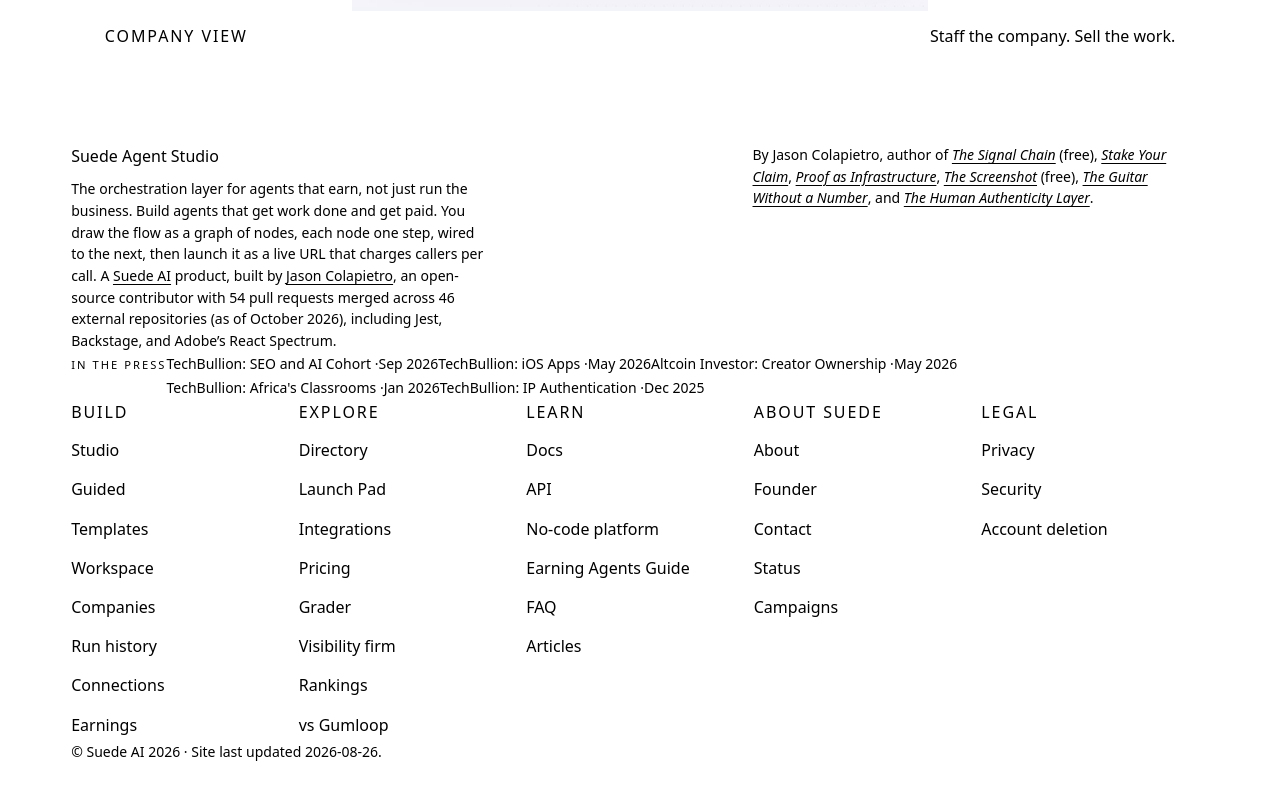
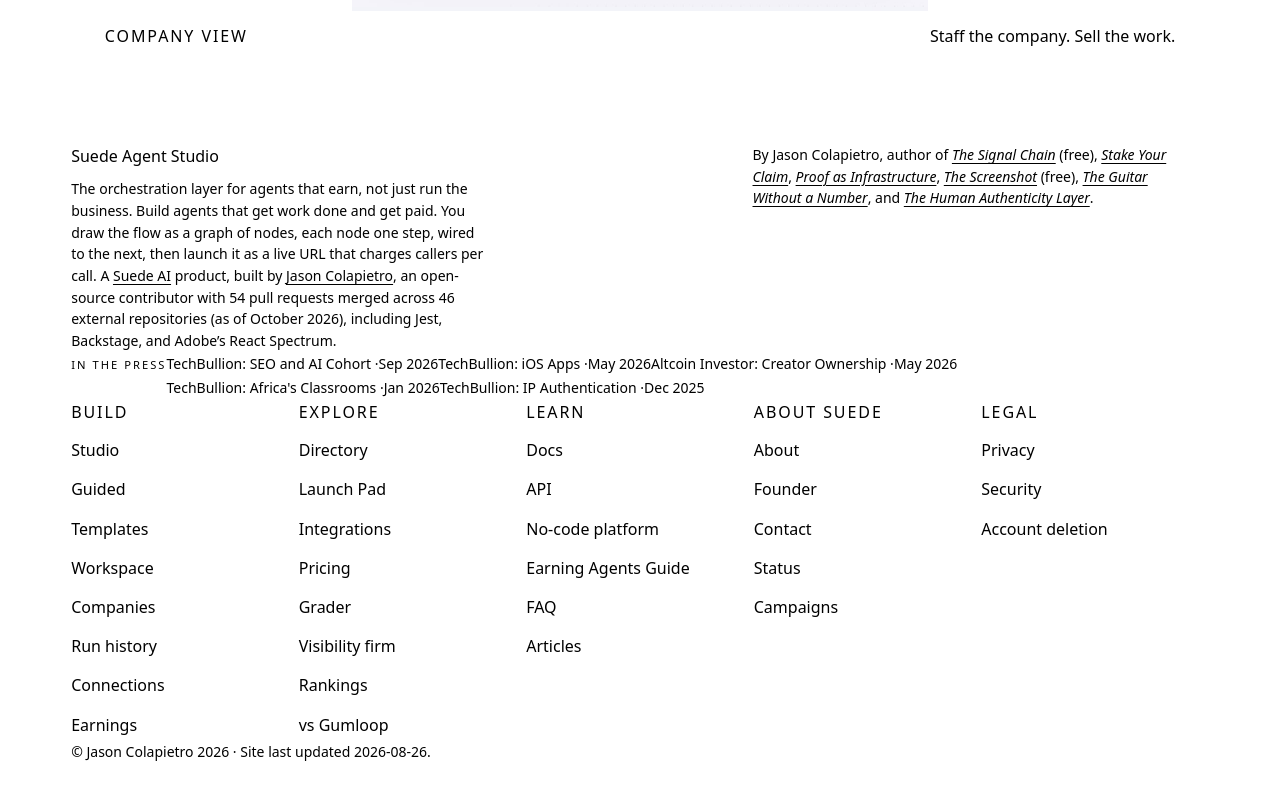
Before and after one commit to JasonColapietro/suede-webmcp-challenge, a Next.js app: page /fit in a window 1280 px wide. Shown: the part 2827-3627 px from the top of the page. Built offline with nearby package versions, Linux system fonts and the light colour scheme; no server answers.

Commit message:
Name Jason Colapietro in the site footer copyright

```diff
--- a/src/components/site/SiteFooter.tsx
+++ b/src/components/site/SiteFooter.tsx
@@ -110,7 +110,7 @@
         </nav>
 
         <p className="lp-footer-bottom">
-          &copy; Suede AI 2026 &middot; Site last updated{" "}
+          &copy; Jason Colapietro 2026 &middot; Site last updated{" "}
           <time dateTime={SITE_LAST_UPDATED}>{SITE_LAST_UPDATED}</time>.
         </p>
         </div>
```
